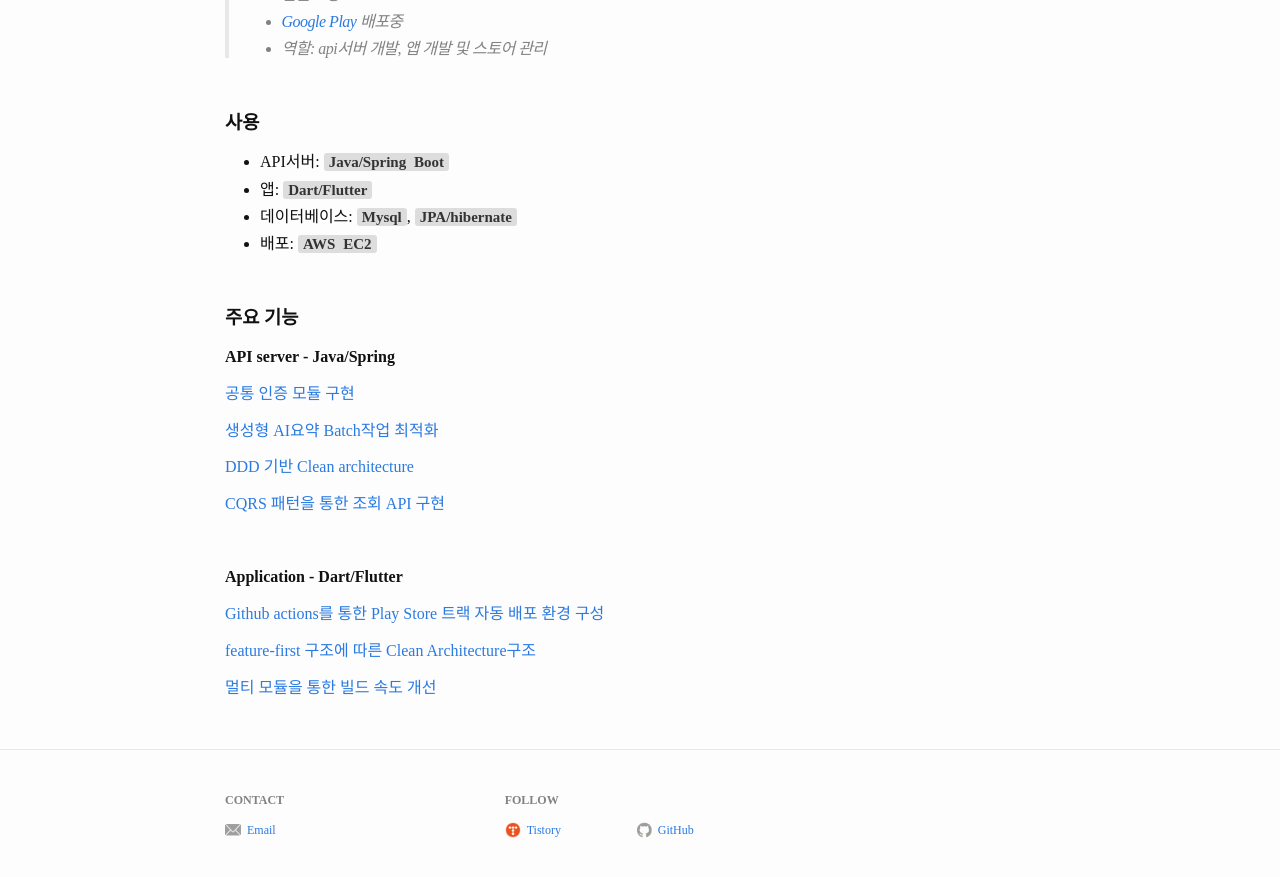
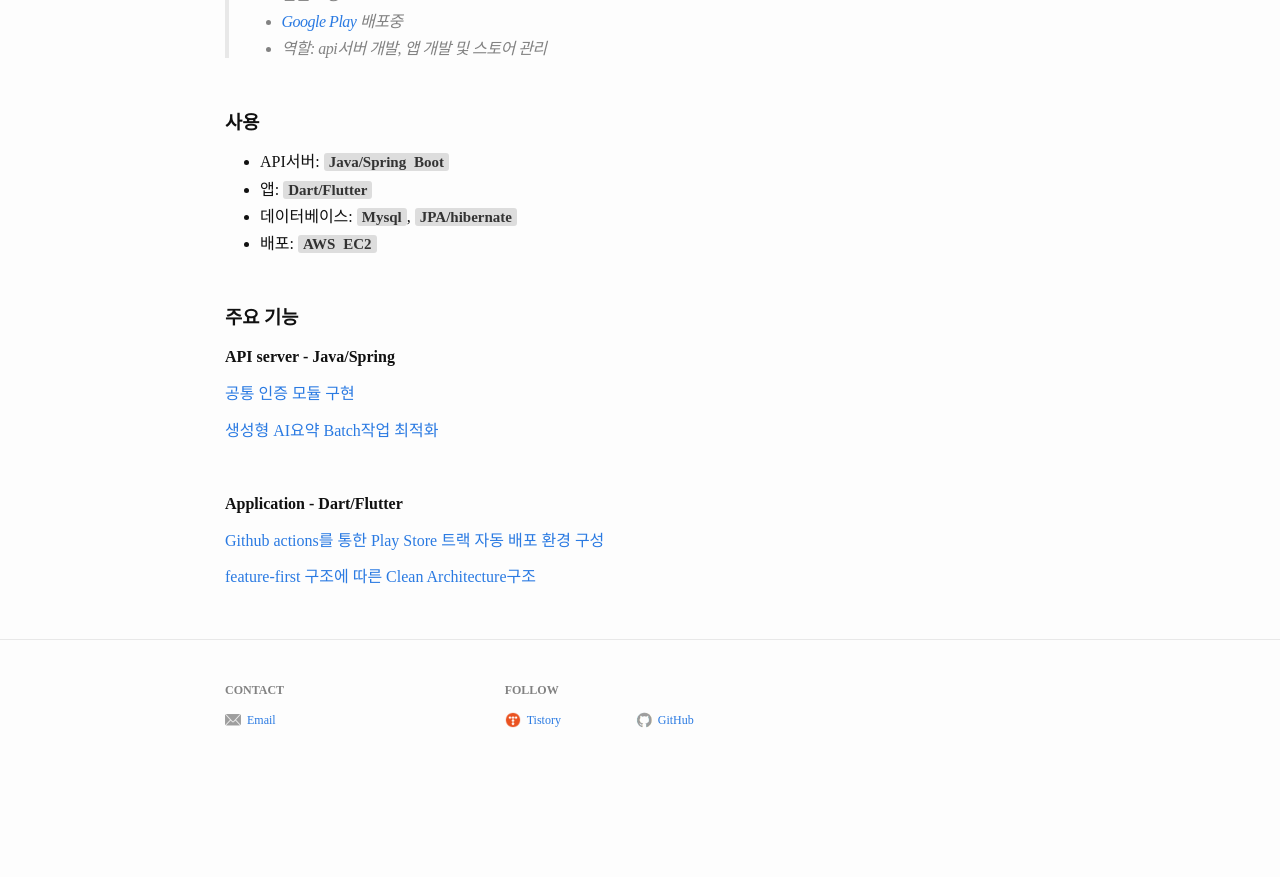
Before and after one commit to gzcxadfzc/gzcxadfzc.github.io, a Jekyll site: the page built from index.markdown, in a window 1280 px wide and 900 px high, scrolled down 1481 px. Shown: the top 877 px of the window. Built offline with Jekyll 4.4.1, drawn with Linux system fonts in a browser that asks for light colours; some web fonts are replaced; after the commit the page ends 2271 px from its top, so only the background shows below that.

Commit message:
임시 수정

```diff
--- a/_config.yml
+++ b/_config.yml
@@ -50,9 +50,9 @@
 header:
   pages:
     - name: 홈
+      slug: /work
+    - name: 작업
       slug: /
-    - name: 작업
-      slug: /work
     - name: 글
       slug: /blog
 
--- a/index.markdown
+++ b/index.markdown
@@ -97,13 +97,10 @@
 
 **API server - Java/Spring**
 
-[공통 인증 모듈 구현](/404.html)
+[공통 인증 모듈 구현](/2024/09/16/barlow#1-인증모듈)
 
-[생성형 AI요약 Batch작업 최적화](/404.html)
+[생성형 AI요약 Batch작업 최적화](/2024/09/16/barlow#2-ai를-통한-법안-요약-기능-추가하기)
 
-[DDD 기반 Clean architecture](/404.html)
-
-[CQRS 패턴을 통한 조회 API 구현](/404.html)
 </div>
 
 <div class="no-break" markdown="1">
@@ -111,9 +108,7 @@
 
 **Application - Dart/Flutter**
 
-[Github actions를 통한 Play Store 트랙 자동 배포 환경 구성](/404.html)
+[Github actions를 통한 Play Store 트랙 자동 배포 환경 구성](https://ogongchill.github.io/posts/PlayStore%EB%B0%B0%ED%8F%AC/)
 
-[feature-first 구조에 따른 Clean Architecture구조](/404.html)
-
-[멀티 모듈을 통한 빌드 속도 개선](/404.html)
+[feature-first 구조에 따른 Clean Architecture구조](https://ogongchill.github.io/posts/%EB%B0%94%EB%A1%9C%EC%95%B1%EC%95%84%ED%82%A4%ED%85%8D%EC%B3%90/)
 </div>
```
